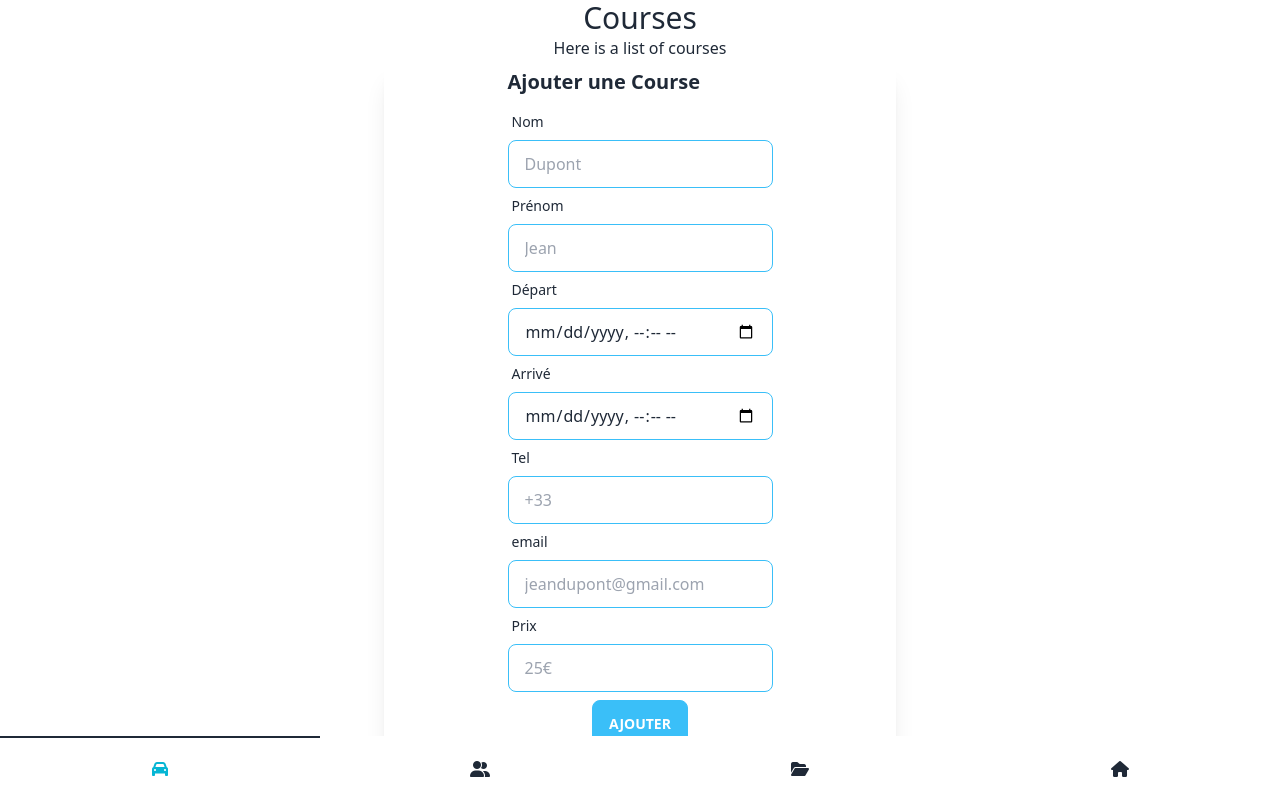
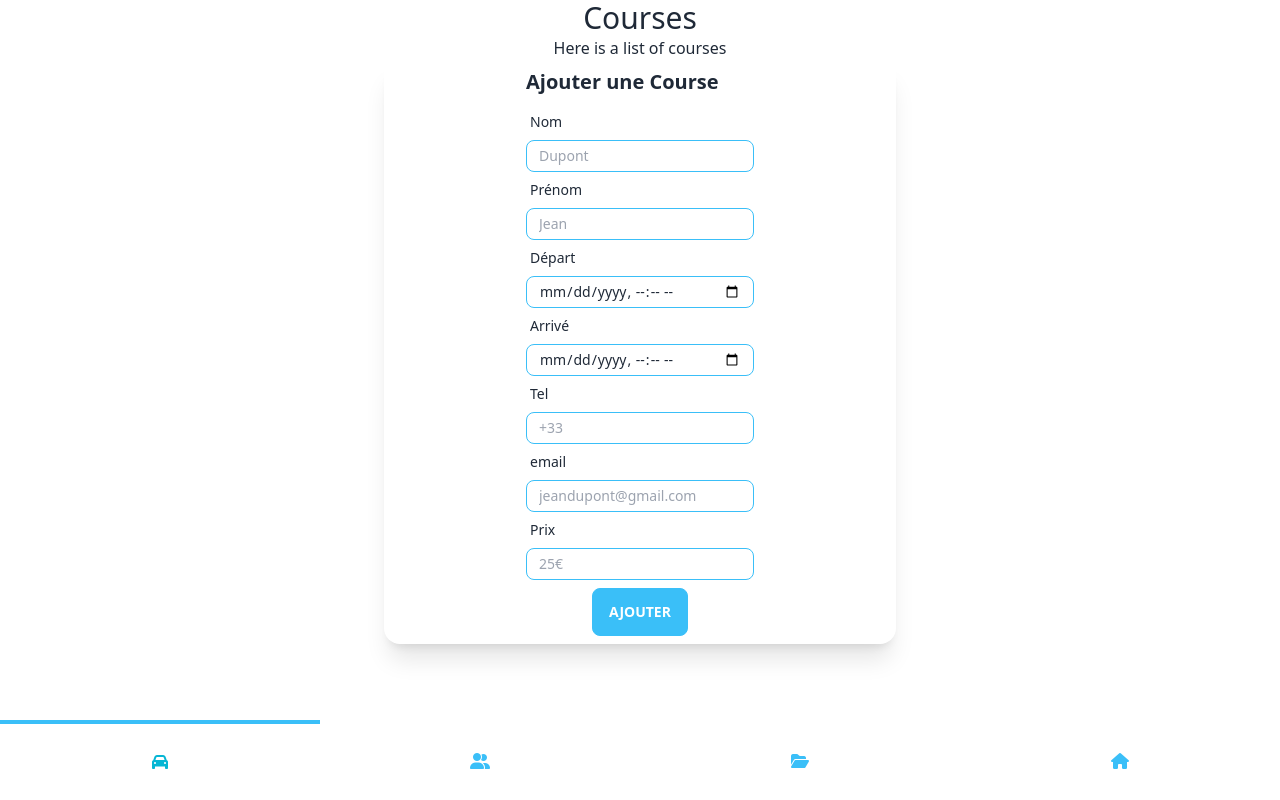
Before and after one commit to bluevine2001/Taxi-planner-app, a React (Vite) app: page / in a window 1280 px wide. Built offline with nearby package versions, Linux system fonts and the light colour scheme.

Commit message:
fixed bottom-navbar

```diff
--- a/src/components/AddCourseForm.jsx
+++ b/src/components/AddCourseForm.jsx
@@ -12,7 +12,7 @@ const AddCourseForm = () => {
                 <span className="label-text">Nom</span>
               </label>
               <input
-                className="input input-info w-full"
+                className="input input-info input-sm w-full"
                 type="text"
                 placeholder="Dupont"
               />
@@ -20,7 +20,7 @@ const AddCourseForm = () => {
                 <span className="label-text">Prénom</span>
               </label>
               <input
-                className="input input-info w-full"
+                className="input input-info input-sm w-full"
                 type="text"
                 placeholder="Jean"
               />
@@ -28,7 +28,7 @@ const AddCourseForm = () => {
                 <span className="label-text">Départ</span>
               </label>
               <input
-                className="input input-info w-full"
+                className="input input-info input-sm w-full"
                 type="datetime-local"
               />
 
@@ -36,7 +36,7 @@ const AddCourseForm = () => {
                 <span className="label-text">Arrivé</span>
               </label>
               <input
-                className="input input-info w-full"
+                className="input input-info input-sm w-full"
                 type="datetime-local"
               />
 
@@ -44,7 +44,7 @@ const AddCourseForm = () => {
                 <span className="label-text">Tel</span>
               </label>
               <input
-                className="input input-info w-full"
+                className="input input-info input-sm w-full"
                 placeholder="+33"
                 type="tel"
               />
@@ -53,7 +53,7 @@ const AddCourseForm = () => {
                 <span className="label-text">email</span>
               </label>
               <input
-                className="input input-info w-full"
+                className="input input-info input-sm w-full"
                 placeholder="jeandupont@gmail.com"
                 type="email"
               />
@@ -62,7 +62,7 @@ const AddCourseForm = () => {
                 <span className="label-text">Prix</span>
               </label>
               <input
-                className="input input-info w-full"
+                className="input input-info input-sm w-full"
                 placeholder="25€"
                 type="number"
               />
--- a/src/components/BottomNav.jsx
+++ b/src/components/BottomNav.jsx
@@ -41,10 +41,10 @@ const BottomNav = () => {
   };
   return (
     <div>
-      <div className="btm-nav">
+      <div className="btm-nav btm-nav-lg">
         {}
         <button
-          className={coursesActive ? "active" : ""}
+          className={coursesActive ? "active text-info" : "text-info"}
           onClick={coursesClick}
         >
           <i
@@ -54,7 +54,7 @@ const BottomNav = () => {
           ></i>
         </button>
         <button
-          className={contactsActive ? "active" : ""}
+          className={contactsActive ? "active text-info" : "text-info"}
           onClick={contactsClick}
         >
           <i
@@ -66,7 +66,7 @@ const BottomNav = () => {
           ></i>
         </button>
         <button
-          className={repertoireActive ? "active" : ""}
+          className={repertoireActive ? "active text-info" : "text-info"}
           onClick={repertoireClick}
         >
           <i
@@ -77,7 +77,10 @@ const BottomNav = () => {
             }
           ></i>
         </button>
-        <button className={homeActive ? "active" : ""} onClick={homeClick}>
+        <button
+          className={homeActive ? "active text-info" : "text-info"}
+          onClick={homeClick}
+        >
           <i
             className={homeActive ? "text-cyan-500 fas fa-home" : "fas fa-home"}
           ></i>
```
